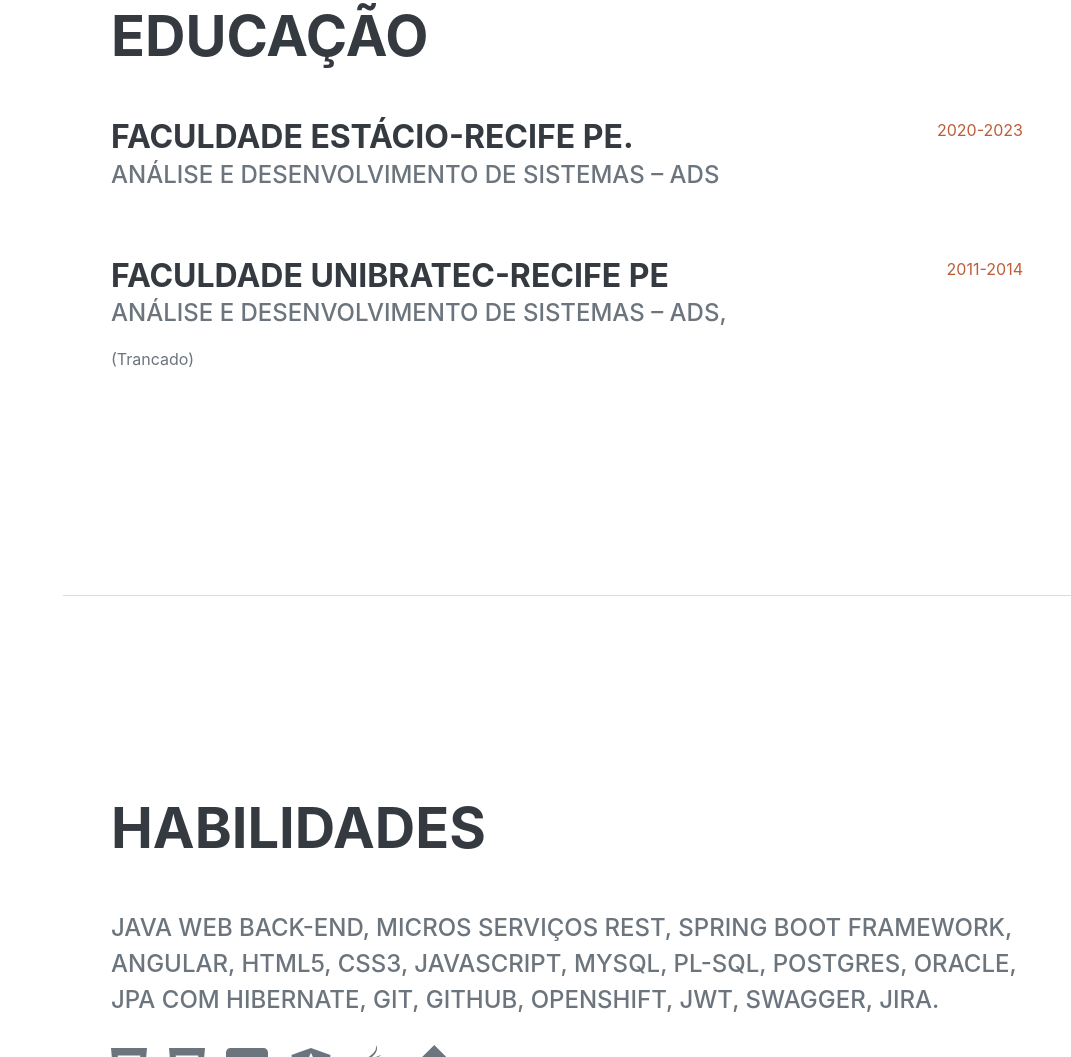
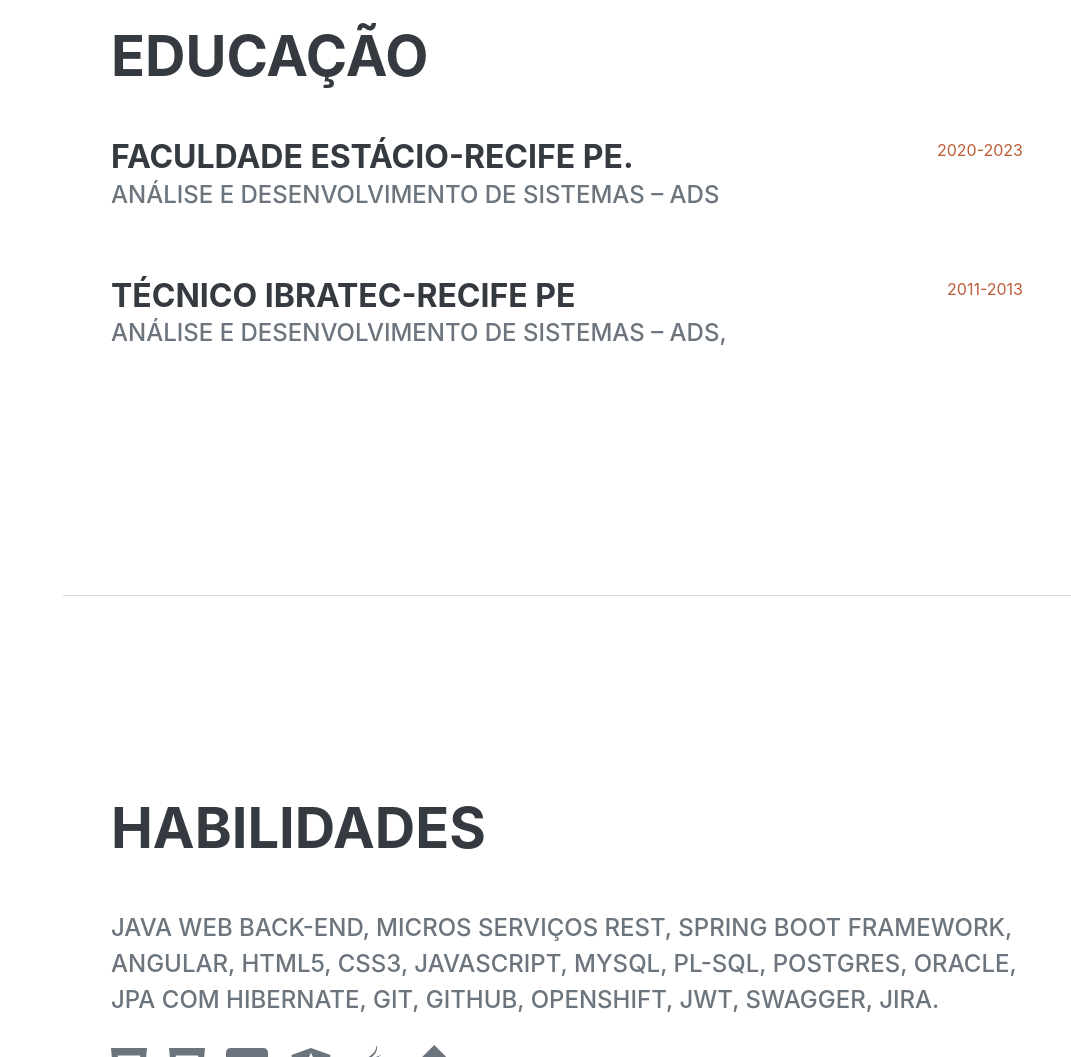
Before and after one commit to HenriqueV01/CurriculoBootstrapWeb, a plain HTML site: page index.html in a window 1280 px wide. Shown: the part 1986-3043 px from the top of the page, without its empty margins (209-1280 px from the left). Drawn offline with nearby package versions, Linux system fonts and the light colour scheme; a web font is replaced by a local one.

Commit message:
Update index.html

```diff
--- a/index.html
+++ b/index.html
@@ -109,11 +109,10 @@
                     </div>
                     <div class="d-flex flex-column flex-md-row justify-content-between">
                         <div class="flex-grow-1">
-                            <h3 class="mb-0">Faculdade UNIBRATEC-Recife PE</h3>
+                            <h3 class="mb-0">Técnico IBRATEC-Recife PE</h3>
                             <div class="subheading mb-3">Análise e Desenvolvimento de Sistemas – ADS,</div>
-                            <p>(Trancado)</p>
                         </div>
-                        <div class="flex-shrink-0"><span class="text-primary">2011-2014</span></div>
+                        <div class="flex-shrink-0"><span class="text-primary">2011-2013</span></div>
                     </div>
                 </div>
             </section>
```
